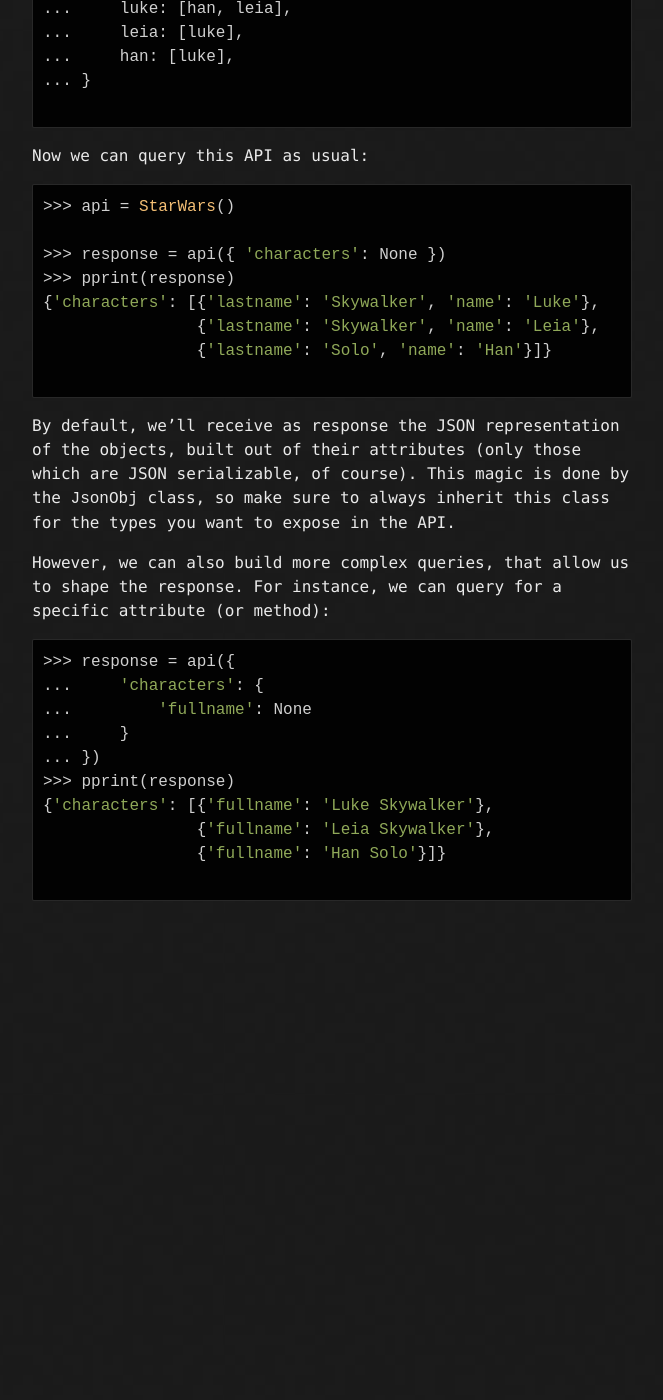
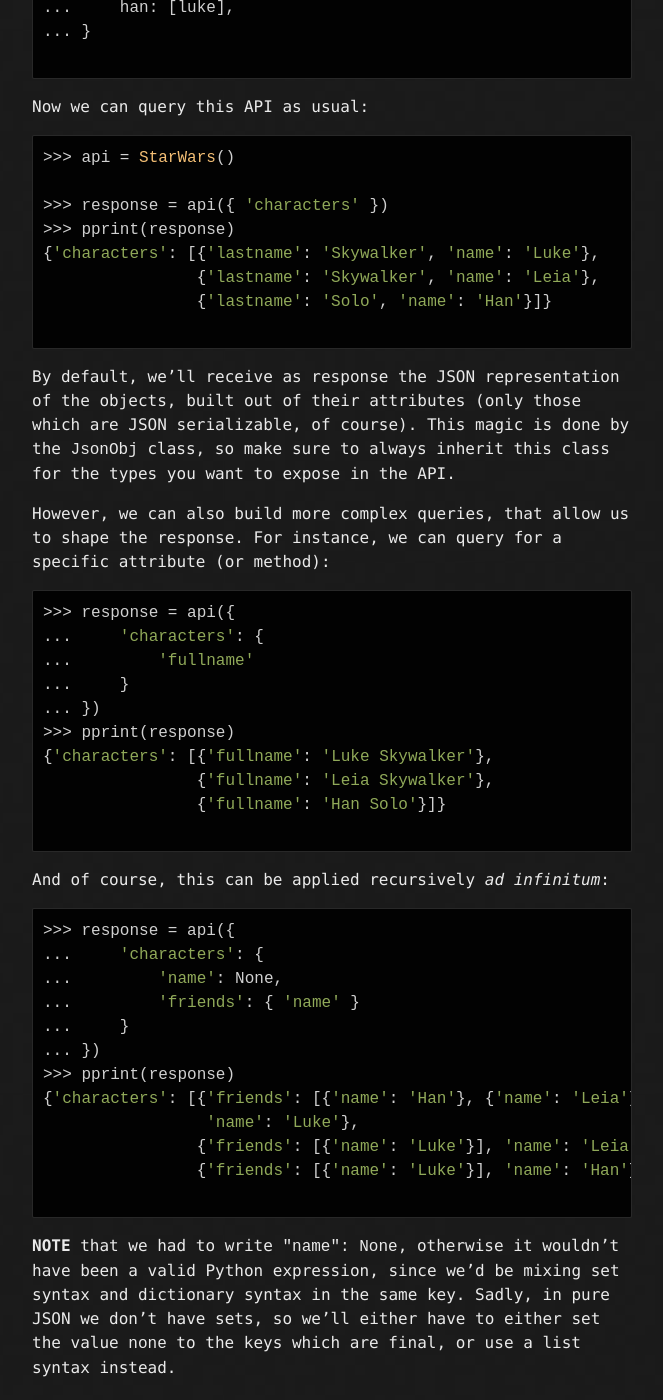
Before and after one commit to apiad/jsonapi, a Jekyll site: the page built from docs/index.md, in a window 1280 px wide and 1400 px high, scrolled down 2630 px. Shown: the whole window, without its empty margins (308-971 px from the left). Built offline with Jekyll 4.4.1, drawn with Linux system fonts in a browser that asks for light colours; our own code applies the rules of GitHub Pages for plain Markdown files; before the commit the page ends 3551 px from its top, so only the background shows below that; some of the changed text lies outside the part shown.

Commit message:
Finished intro.md

````diff
--- a/docs/index.md
+++ b/docs/index.md
@@ -112,3 +112,22 @@ However, we can also build more complex queries, that allow us to shape the resp
                 {'fullname': 'Han Solo'}]}
 
 ```
+
+And of course, this can be applied recursively *ad infinitum*:
+
+```python
+>>> response = api({
+...     'characters': {
+...         'name': None,
+...         'friends': { 'name' }
+...     }
+... })
+>>> pprint(response)
+{'characters': [{'friends': [{'name': 'Han'}, {'name': 'Leia'}],
+                 'name': 'Luke'},
+                {'friends': [{'name': 'Luke'}], 'name': 'Leia'},
+                {'friends': [{'name': 'Luke'}], 'name': 'Han'}]}
+
+```
+
+**NOTE** that we had to write `"name": None`, otherwise it wouldn't have been a valid Python expression, since we'd be mixing set syntax and dictionary syntax in the same key. Sadly, in pure JSON we don't have sets, so we'll either have to either set the value `none` to the keys which are final, or use a list syntax instead.
````
Also changed, not shown: other parts of docs/index.md (+6 -6 lines), jsonapi.py (+8 -3 lines).
